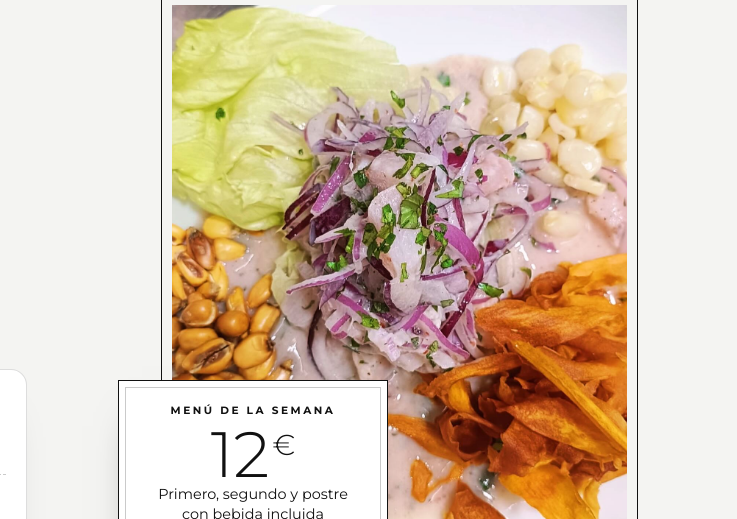
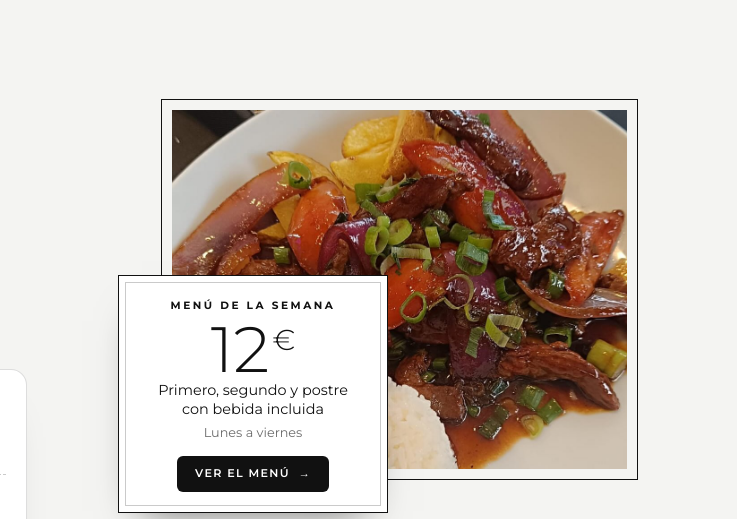
Before and after one commit to lacespaindev-ux/restaurante-los-angeles, a plain HTML site: page index.html in a window 1280 px wide. Shown: the part 229-748 px from the top of the page, 543-1280 px from the left. Drawn offline with Linux system fonts and the light colour scheme.

Commit message:
Nueva foto de portada: lomo saltado recortado

```diff
--- a/index.html
+++ b/index.html
@@ -313,8 +313,8 @@
   .datos-rapidos{color:#111;font-size:.84rem;letter-spacing:.04em}
   .datos-rapidos span::before{content:"";display:inline-block;width:16px;height:1px;background:#111;margin-right:10px;vertical-align:middle;color:inherit}
   .hero-der{position:relative}
-  .hero-foto{aspect-ratio:4/5;margin:10px;outline:1px solid #111;outline-offset:10px;background:#ddd;overflow:hidden}
-  .hero-foto img{width:100%;height:100%;object-fit:cover}
+  .hero-foto{aspect-ratio:1016/802;margin:10px;outline:1px solid #111;outline-offset:10px;background:#ddd;overflow:hidden}
+  .hero-foto img{width:100%;height:100%;object-fit:cover;object-position:center top}
   .menu-flot{position:relative;margin:-70px 18px 0 auto;max-width:290px;width:calc(100% - 36px);padding:22px 22px 20px;background:#fff;border:1px solid #111;box-shadow:0 22px 40px -24px rgba(0,0,0,.55);animation:none;color:#111}
   .menu-flot:hover{transform:none;background:#fafafa}
   .menu-flot::before{inset:6px;border:1px solid #111;border-radius:0;opacity:.22}
@@ -416,7 +416,7 @@
       <a class="btn btn-linea" href="#cocina">Ver la cocina</a>
     </div>
     <div class="info-hero"><a class="ih-fila" href="#opiniones"><span class="ih-ic"><svg class="g-logo" aria-hidden="true"><use href="#glogo"/></svg></span><span class="ih-tx"><small>Valoración en Google</small><b><i class="ih-est">★★★★★</i> 4,5 <span class="ih-n">· 64 opiniones</span></b><em>Ver opiniones →</em></span></a><div class="ih-fila"><span class="ih-ic">🕒</span><span class="ih-tx"><small>Horario</small><b>Miércoles a lunes</b> 8:30–23:00<br><span class="ih-s">Sábados hasta las 00:00 · Martes cerrado</span></span></div><div class="ih-fila"><span class="ih-ic">📍</span><span class="ih-tx"><small>Dónde estamos</small><b>C/ Ignacio González Serrano, 21 · Collado Villalba</b><a href="#como-llegar">Cómo llegar →</a></span></div></div>
-    </div><div class="hero-der"><figure class="hero-foto"><img src="lace_la_10.jpg" alt="Ceviche con maíz, cancha y camote"></figure><a class="menu-flot" href="#menu" aria-label="Ver el menú de la semana"><span class="mf-eti">Menú de la semana</span><span class="mf-precio"><b>12</b><i>€</i></span><span class="mf-txt">Primero, segundo y postre<br>con bebida incluida</span><span class="mf-dias">Lunes a viernes</span><span class="mf-btn">Ver el menú <em>→</em></span></a></div>
+    </div><div class="hero-der"><figure class="hero-foto"><img src="lace_la_07.jpg" alt="Lomo saltado con arroz" fetchpriority="high"></figure><a class="menu-flot" href="#menu" aria-label="Ver el menú de la semana"><span class="mf-eti">Menú de la semana</span><span class="mf-precio"><b>12</b><i>€</i></span><span class="mf-txt">Primero, segundo y postre<br>con bebida incluida</span><span class="mf-dias">Lunes a viernes</span><span class="mf-btn">Ver el menú <em>→</em></span></a></div>
   </div>
 </section>
 
```
